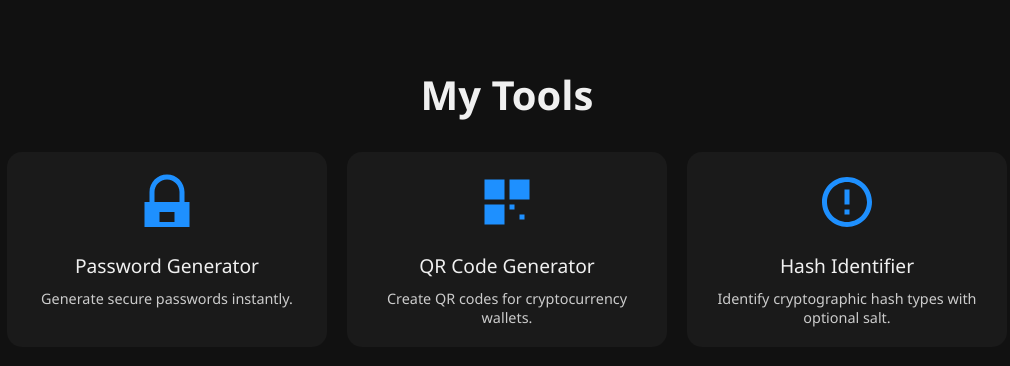
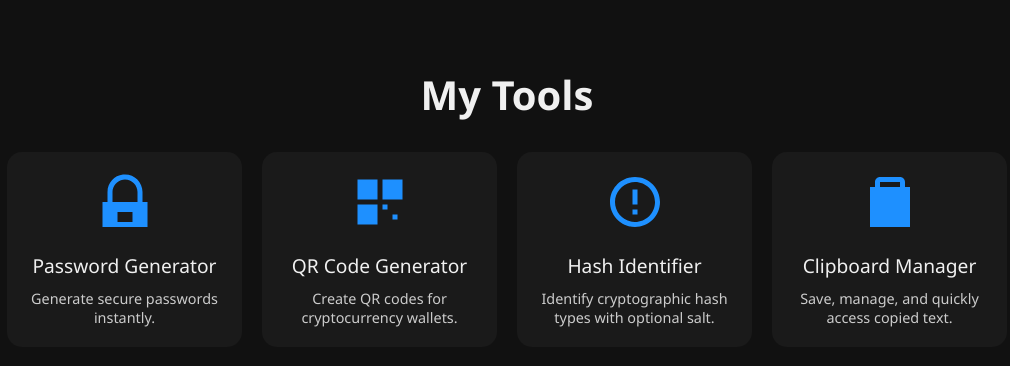
Before and after one commit to edwinyaboy/useful-tools, a plain HTML site: page index.html in a window 1280 px wide. Shown: the whole page, without its empty margins (133-1143 px from the left). Drawn offline with Linux system fonts and the light colour scheme.

Commit message:
Update index.html

```diff
--- a/index.html
+++ b/index.html
@@ -115,6 +115,15 @@
     <div class="tool-title">Hash Identifier</div>
     <div class="tool-description">Identify cryptographic hash types with optional salt.</div>
   </a>
+
+  <!-- New Clipboard Manager Tool -->
+  <a href="https://edwinyaboy.github.io/clipboard-manager/" class="tool-card">
+    <svg class="tool-icon" xmlns="http://www.w3.org/2000/svg" viewBox="0 0 24 24">
+      <path d="M16 2H8c-1.1 0-2 .9-2 2v2H4v16h16V6h-2V4c0-1.1-.9-2-2-2zm0 2v2H8V4h8zm-1 6H9v2h6v-2zm0 4H9v2h6v-2z"/>
+    </svg>
+    <div class="tool-title">Clipboard Manager</div>
+    <div class="tool-description">Save, manage, and quickly access copied text.</div>
+  </a>
 </div>
 
 </body>
```
